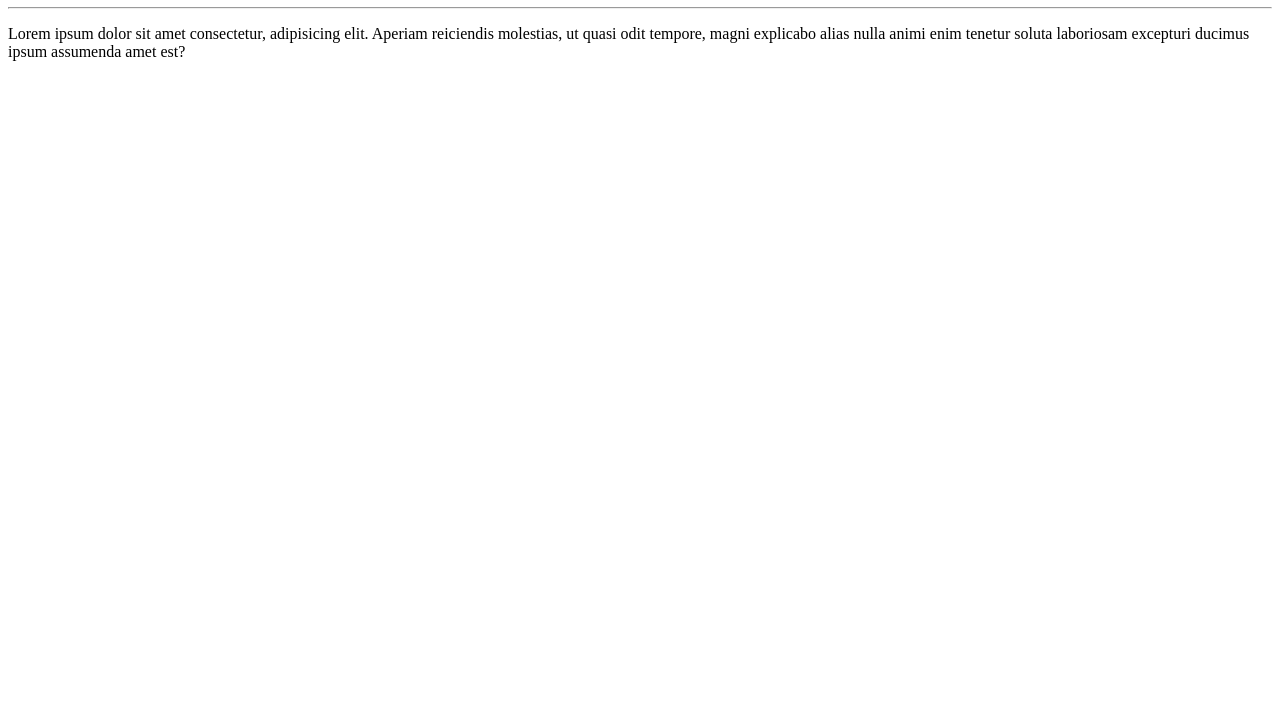
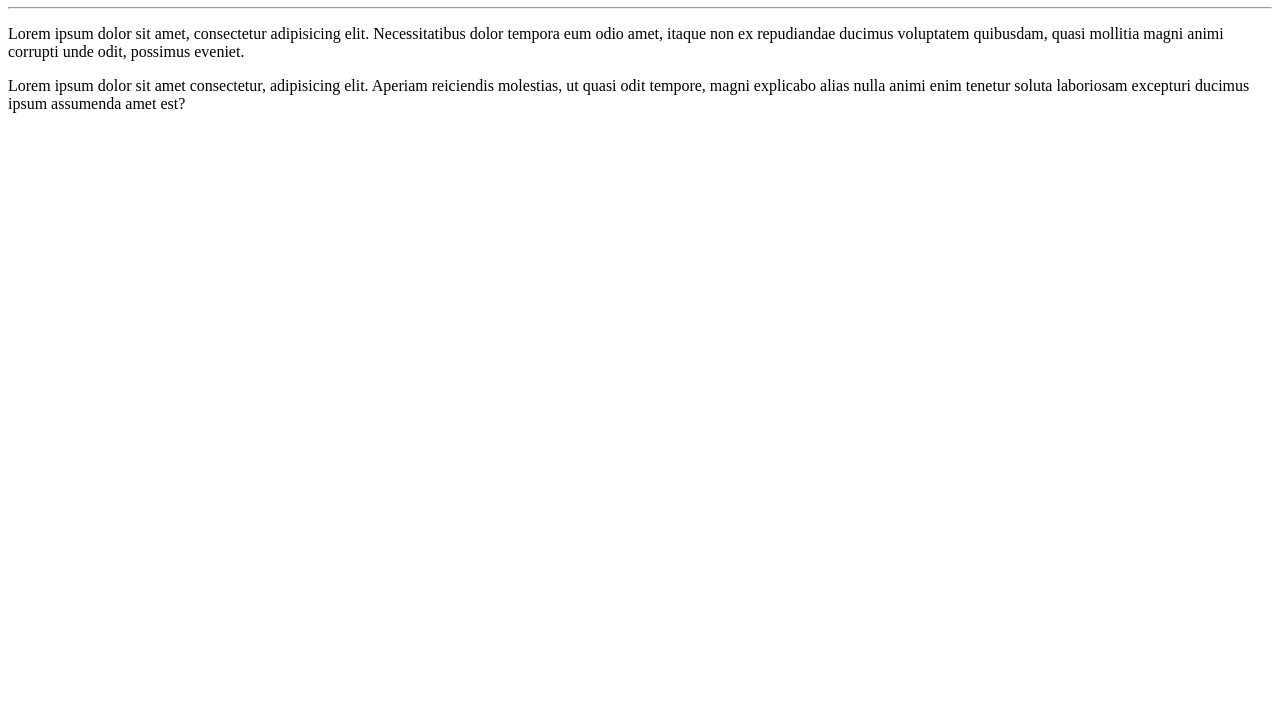
Before and after one commit to Andersonsilvamelo/Desafio-1-senai, a plain HTML site: page Site-exemplo/index.html in a window 1280 px wide. Shown: the part 73-800 px from the top of the page. Drawn offline with Linux system fonts and the light colour scheme.

Commit message:
Adicionei um paragrafo

```diff
--- a/Site-exemplo/index.html
+++ b/Site-exemplo/index.html
@@ -9,6 +9,7 @@
 <body>
     <h1>Desafio-senai</h1>
     <hr>
+    <p>Lorem ipsum dolor sit amet, consectetur adipisicing elit. Necessitatibus dolor tempora eum odio amet, itaque non ex repudiandae ducimus voluptatem quibusdam, quasi mollitia magni animi corrupti unde odit, possimus eveniet.</p>
     <p>Lorem ipsum dolor sit amet consectetur, adipisicing elit. Aperiam reiciendis molestias, ut quasi odit tempore, magni explicabo alias nulla animi enim tenetur soluta laboriosam excepturi ducimus ipsum assumenda amet est?</p>
 </body>
 </html>
```
